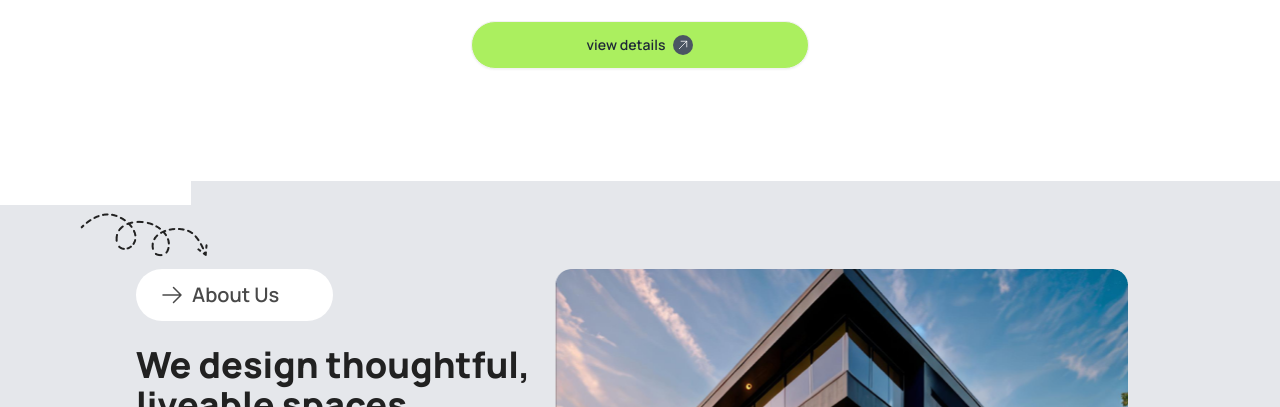
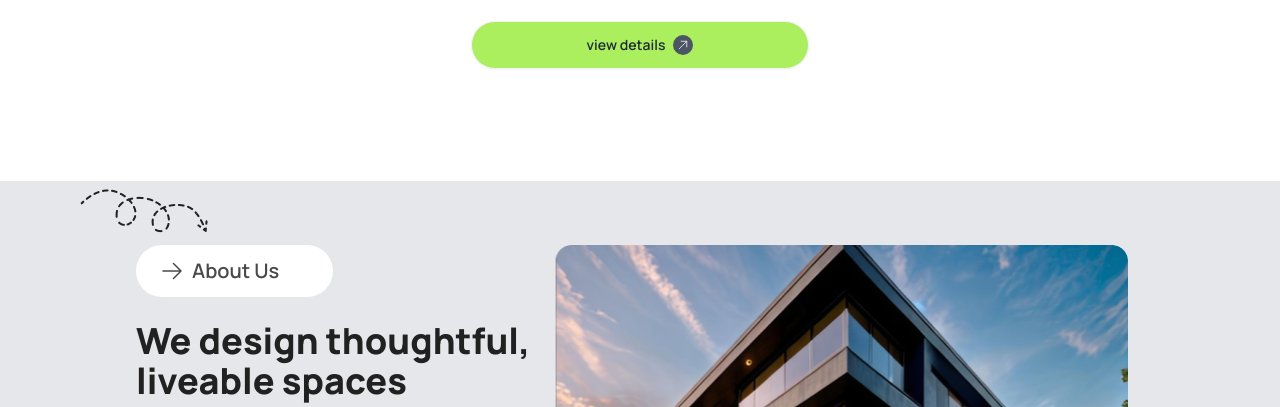
Before and after one commit to mosiur73/assignment3-rinterio, a plain HTML site: page index.html in a window 1280 px wide. Shown: the part 693-1100 px from the top of the page. Drawn offline with nearby package versions, Linux system fonts and the light colour scheme.

Commit message:
added more part

```diff
--- a/index.html
+++ b/index.html
@@ -108,7 +108,7 @@
    </header>
    <!-- this is secend part -->
    <section class="bg-gray-200">
-<input type="text">     <section class="max-w-screen-xl mx-auto  lg:px-28">
+    <section class="max-w-screen-xl mx-auto  lg:px-28">
        <!-- first section-1  -->
         <section class="mb-24 pt-16">
          <div class="lg:flex px-6  gap-6 pb-11">
```
